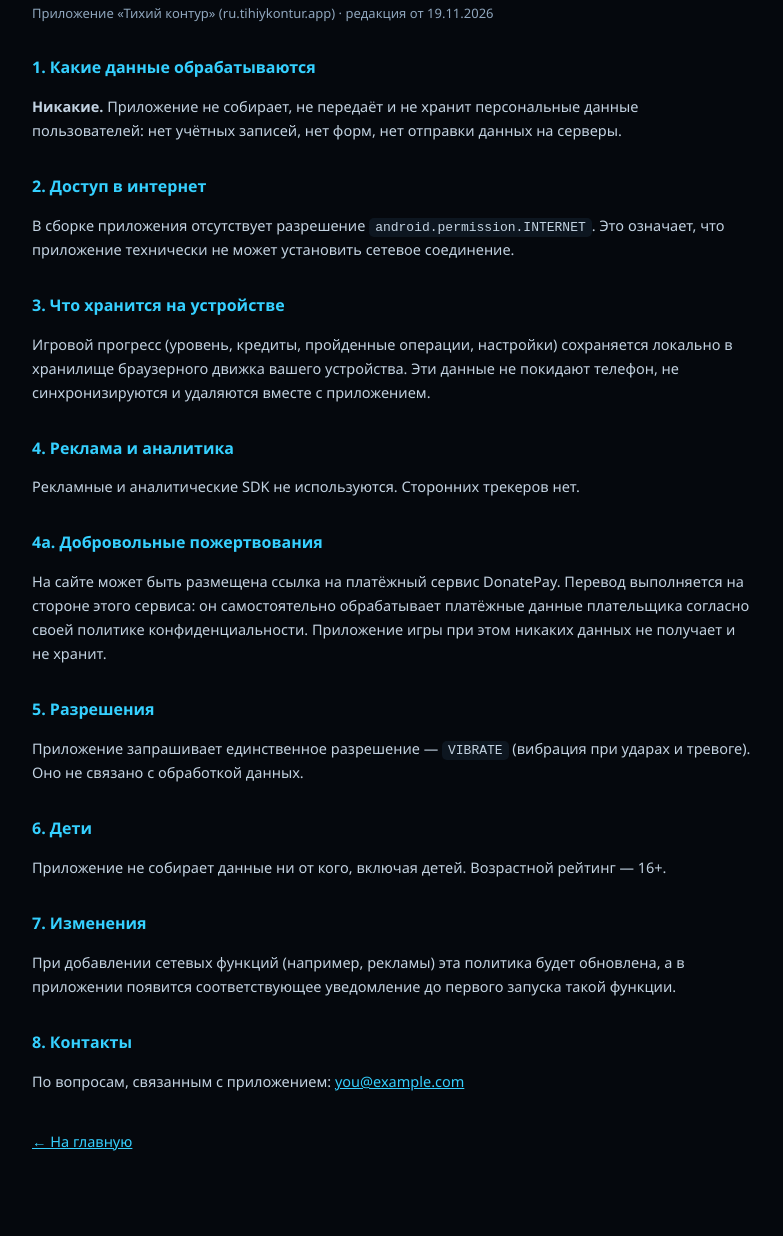
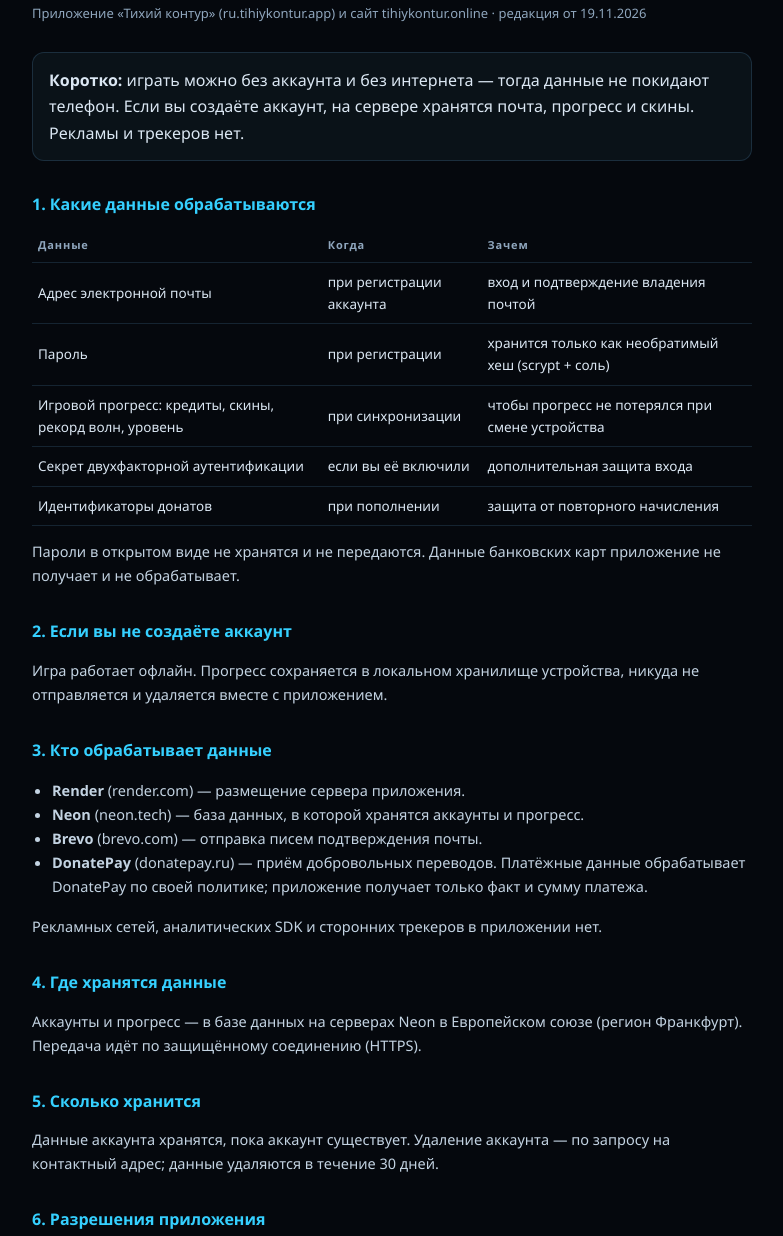
Before and after one commit to Unbanned123x/tihiy-kontur, a plain HTML site: page privacy.html in a window 1280 px wide. Shown: the part 109-1345 px from the top of the page, without its empty margins (248-1031 px from the left). Drawn offline with Linux system fonts and the light colour scheme.

Commit message:
Новая политика: аккаунт, Neon, Brevo, DonatePay

```diff
--- a/privacy.html
+++ b/privacy.html
@@ -13,49 +13,79 @@
   p,li{font-size:14.5px;color:#c3d3e2}
   ul{padding-left:20px}
   a{color:#35d0ff}
+  table{border-collapse:collapse;width:100%;font-size:13.5px;margin:10px 0}
+  th,td{border-bottom:1px solid rgba(96,160,210,.18);padding:8px 6px;text-align:left}
+  th{color:#8fa6bd;font-size:11px;letter-spacing:.08em}
   code{background:#0d1620;padding:2px 6px;border-radius:5px;font-size:13px}
+  .box{border:1px solid rgba(96,160,210,.2);border-radius:12px;padding:14px 16px;background:#0a1218;margin:14px 0}
 </style>
 </head>
 <body>
 <div class="wrap">
   <h1>Политика конфиденциальности</h1>
-  <div class="sub">Приложение «Тихий контур» (ru.tihiykontur.app) · редакция от 19.11.2026</div>
+  <div class="sub">Приложение «Тихий контур» (ru.tihiykontur.app) и сайт tihiykontur.online · редакция от 19.11.2026</div>
+
+  <div class="box">
+    <b>Коротко:</b> играть можно без аккаунта и без интернета — тогда данные не покидают телефон.
+    Если вы создаёте аккаунт, на сервере хранятся почта, прогресс и скины. Рекламы и трекеров нет.
+  </div>
 
   <h2>1. Какие данные обрабатываются</h2>
-  <p><b>Никакие.</b> Приложение не собирает, не передаёт и не хранит персональные данные
-     пользователей: нет учётных записей, нет форм, нет отправки данных на серверы.</p>
+  <table>
+    <tr><th>Данные</th><th>Когда</th><th>Зачем</th></tr>
+    <tr><td>Адрес электронной почты</td><td>при регистрации аккаунта</td><td>вход и подтверждение владения почтой</td></tr>
+    <tr><td>Пароль</td><td>при регистрации</td><td>хранится только как необратимый хеш (scrypt + соль)</td></tr>
+    <tr><td>Игровой прогресс: кредиты, скины, рекорд волн, уровень</td><td>при синхронизации</td><td>чтобы прогресс не потерялся при смене устройства</td></tr>
+    <tr><td>Секрет двухфакторной аутентификации</td><td>если вы её включили</td><td>дополнительная защита входа</td></tr>
+    <tr><td>Идентификаторы донатов</td><td>при пополнении</td><td>защита от повторного начисления</td></tr>
+  </table>
+  <p>Пароли в открытом виде не хранятся и не передаются. Данные банковских карт приложение
+     не получает и не обрабатывает.</p>
 
-  <h2>2. Доступ в интернет</h2>
-  <p>В сборке приложения отсутствует разрешение <code>android.permission.INTERNET</code>.
-     Это означает, что приложение технически не может установить сетевое соединение.</p>
+  <h2>2. Если вы не создаёте аккаунт</h2>
+  <p>Игра работает офлайн. Прогресс сохраняется в локальном хранилище устройства, никуда не
+     отправляется и удаляется вместе с приложением.</p>
 
-  <h2>3. Что хранится на устройстве</h2>
-  <p>Игровой прогресс (уровень, кредиты, пройденные операции, настройки) сохраняется локально
-     в хранилище браузерного движка вашего устройства. Эти данные не покидают телефон,
-     не синхронизируются и удаляются вместе с приложением.</p>
+  <h2>3. Кто обрабатывает данные</h2>
+  <ul>
+    <li><b>Render</b> (render.com) — размещение сервера приложения.</li>
+    <li><b>Neon</b> (neon.tech) — база данных, в которой хранятся аккаунты и прогресс.</li>
+    <li><b>Brevo</b> (brevo.com) — отправка писем подтверждения почты.</li>
+    <li><b>DonatePay</b> (donatepay.ru) — приём добровольных переводов. Платёжные данные
+        обрабатывает DonatePay по своей политике; приложение получает только факт и сумму платежа.</li>
+  </ul>
+  <p>Рекламных сетей, аналитических SDK и сторонних трекеров в приложении нет.</p>
 
-  <h2>4. Реклама и аналитика</h2>
-  <p>Рекламные и аналитические SDK не используются. Сторонних трекеров нет.</p>
+  <h2>4. Где хранятся данные</h2>
+  <p>Аккаунты и прогресс — в базе данных на серверах Neon в Европейском союзе (регион Франкфурт).
+     Передача идёт по защищённому соединению (HTTPS).</p>
 
-  <h2>4a. Добровольные пожертвования</h2>
-  <p>На сайте может быть размещена ссылка на платёжный сервис DonatePay. Перевод
-     выполняется на стороне этого сервиса: он самостоятельно обрабатывает платёжные
-     данные плательщика согласно своей политике конфиденциальности. Приложение игры
-     при этом никаких данных не получает и не хранит.</p>
+  <h2>5. Сколько хранится</h2>
+  <p>Данные аккаунта хранятся, пока аккаунт существует. Удаление аккаунта — по запросу на
+     контактный адрес; данные удаляются в течение 30 дней.</p>
 
-  <h2>5. Разрешения</h2>
-  <p>Приложение запрашивает единственное разрешение — <code>VIBRATE</code> (вибрация при
-     ударах и тревоге). Оно не связано с обработкой данных.</p>
+  <h2>6. Разрешения приложения</h2>
+  <ul>
+    <li><code>INTERNET</code> — вход в аккаунт, синхронизация, письма.</li>
+    <li><code>ACCESS_NETWORK_STATE</code> — проверка наличия сети перед синхронизацией.</li>
+    <li><code>VIBRATE</code> — вибрация при ударах и тревоге.</li>
+  </ul>
 
-  <h2>6. Дети</h2>
-  <p>Приложение не собирает данные ни от кого, включая детей. Возрастной рейтинг — 16+.</p>
+  <h2>7. Ваши права</h2>
+  <p>Вы можете запросить доступ к своим данным, их исправление или удаление, а также отозвать
+     согласие на обработку — напишите на контактный адрес. После удаления аккаунта прогресс
+     и скины восстановить нельзя.</p>
 
-  <h2>7. Изменения</h2>
-  <p>При добавлении сетевых функций (например, рекламы) эта политика будет обновлена,
-     а в приложении появится соответствующее уведомление до первого запуска такой функции.</p>
+  <h2>8. Дети</h2>
+  <p>Приложение не предназначено для детей младше 16 лет и не собирает данные осознанно
+     от них. Возрастной рейтинг — 16+.</p>
 
-  <h2>8. Контакты</h2>
-  <p>По вопросам, связанным с приложением: <a href="mailto:you@example.com">you@example.com</a></p>
+  <h2>9. Изменения</h2>
+  <p>При изменении состава обрабатываемых данных политика обновляется, дата редакции
+     меняется. Существенные изменения сопровождаются уведомлением в приложении.</p>
+
+  <h2>10. Контакты</h2>
+  <p>По вопросам обработки данных: <a href="mailto:you@example.com">you@example.com</a></p>
 
   <p style="margin-top:36px"><a href="index.html">← На главную</a></p>
 </div>
```
